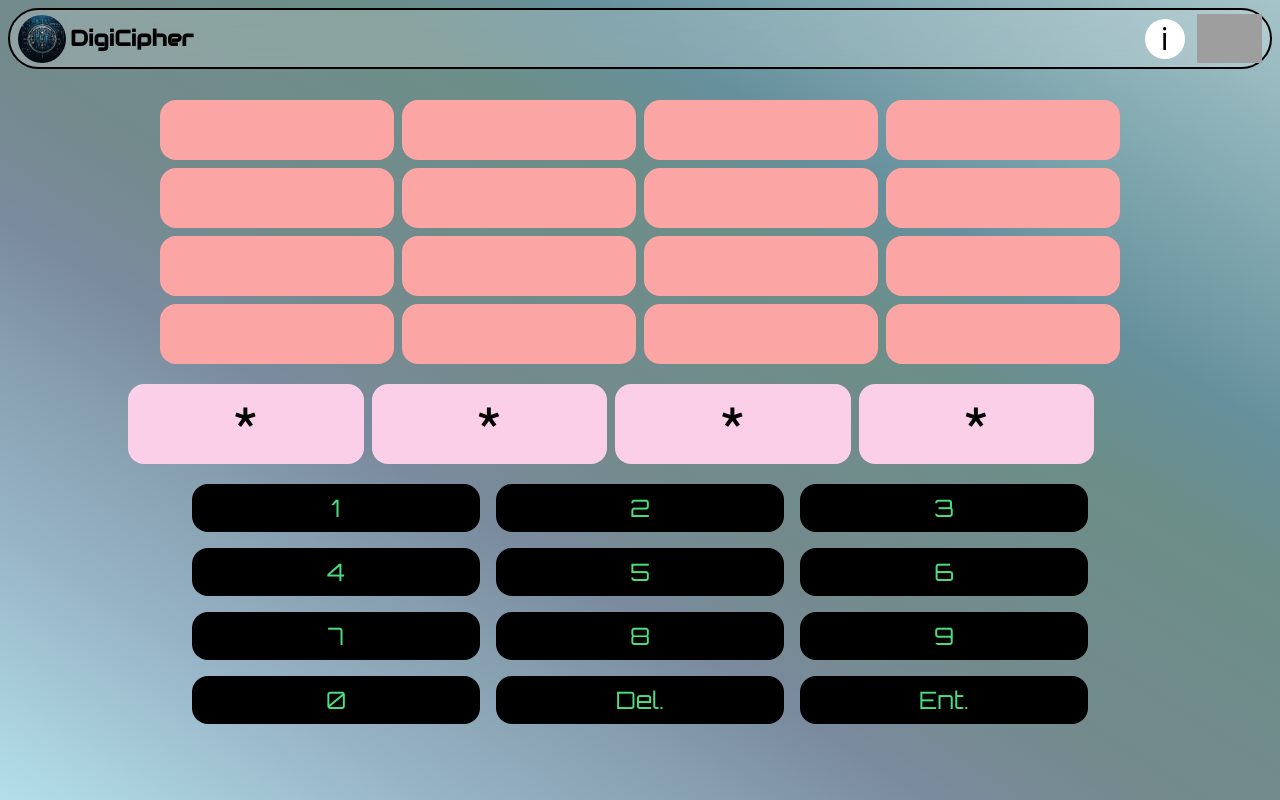
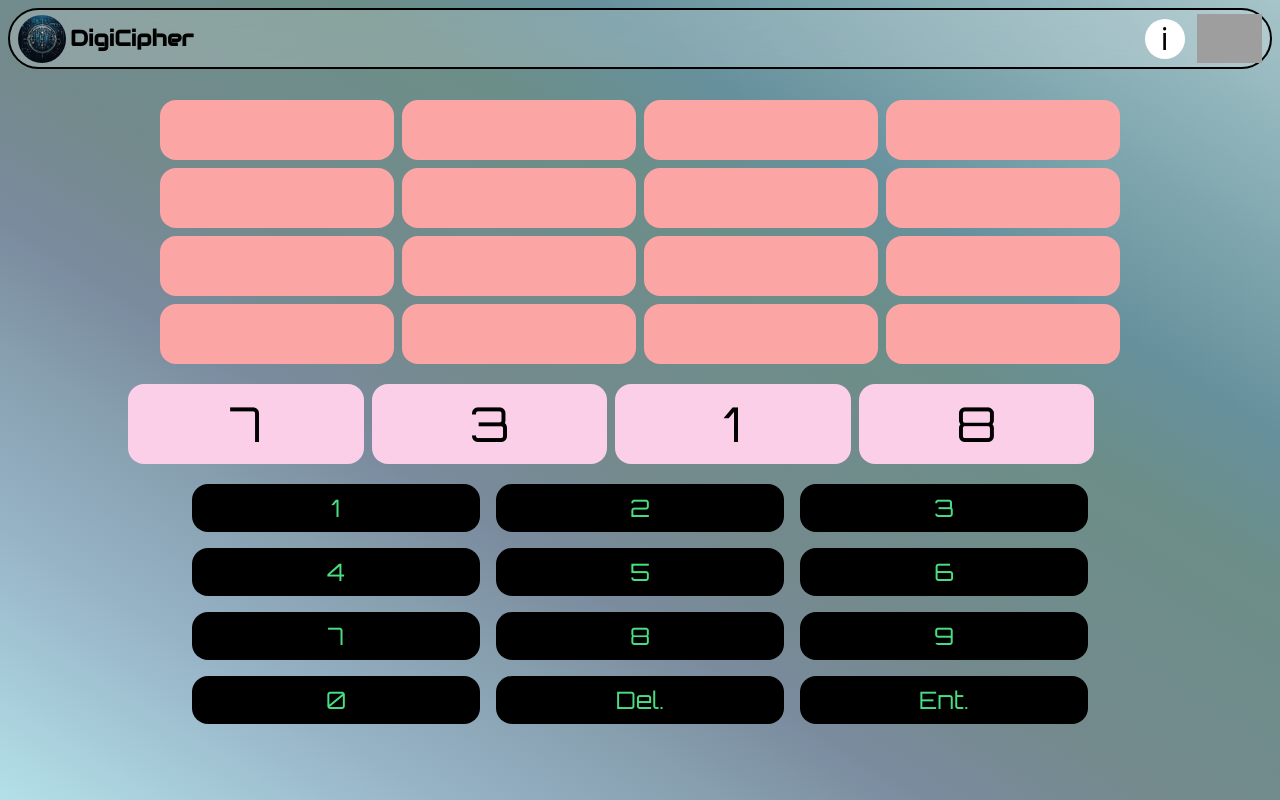
Before and after one commit to PJyoti04/digicipher, a React (Vite) app in the folder frontend/: page /classic in a window 1280 px wide. Built offline with nearby package versions, Linux system fonts and the light colour scheme; grey boxes are pictures that could not be loaded.

Commit message:
Debugged the error

```diff
--- a/frontend/src/Components/Pages/Classic.jsx
+++ b/frontend/src/Components/Pages/Classic.jsx
@@ -81,7 +81,6 @@ const Classic = () => {
   };
 
   const showInstructions = () => {
-    // Implementation for showing instructions
     setInstructions(!instructions);
   };
 
@@ -122,14 +121,12 @@ const Classic = () => {
       {/* Input */}
       <div className="h-[33%] w-[75%]">
         <div className="w-full h-full grid grid-cols-4 grid-rows-4 gap-2">
-          {" "}
-          {/* 4 rows */}
           {input.flat().map((digit, index) => (
             <div
               key={index}
               className={`h-full w-full font-audiowide rounded-xl flex items-center justify-center text-4xl ${getBgColor(
                 digit,
-                index % 3
+                index % 4
               )}`}
             >
               {digit}
@@ -153,39 +150,18 @@ const Classic = () => {
       </div>
 
       {/* Random Number */}
-      <div className="h-[10%] w-[80%] flex gap-2">
-        {randomNum && (
-          <>
-            {isGuessed ? (
-              randomNum
+      <div className="h-[10vh] w-[80vw] flex gap-2">
+        {randomNum
           .toString()
           .split("")
           .map((ele, idx) => (
             <div
-                    className="bg-pink-200 h-[100%] w-[23%] rounded-2xl flex justify-center items-center text-5xl font-orbitron"
+              className="bg-pink-200 h-full w-[23%] rounded-2xl flex justify-center items-center text-5xl font-orbitron"
               key={idx}
             >
               {ele}
             </div>
-                ))
-            ) : (
-              <>
-                <div className="bg-pink-200 h-[100%] w-[23%] rounded-2xl flex justify-center items-center text-5xl font-orbitron">
-                  *
-                </div>
-                <div className="bg-pink-200 h-[100%] w-[23%] rounded-2xl flex justify-center items-center text-5xl font-orbitron">
-                  *
-                </div>
-                <div className="bg-pink-200 h-[100%] w-[23%] rounded-2xl flex justify-center items-center text-5xl font-orbitron">
-                  *
-                </div>
-                <div className="bg-pink-200 h-[100%] w-[23%] rounded-2xl flex justify-center items-center text-5xl font-orbitron">
-                  *
-                </div>
-              </>
-            )}
-          </>
-        )}
+          ))}
       </div>
 
       {/* Keyboard */}
@@ -230,29 +206,11 @@ const Classic = () => {
           </h1>
 
           <button
-            className="bg-blue-500 text-white font-pressStart h-[10%] w-[60%] text-3xl rounded-lg"
+            className="bg-blue-500 text-white font-pressStart h-[12vh] w-[40%] text-2xl rounded-2xl"
             onClick={resetGame}
           >
             Play Again
           </button>
-        </div>
-      )}
-
-      {/* Instructions */}
-      {instructions && (
-        <div className="absolute h-[30vh] w-[80%] bg-white rounded-3xl px-4 py-4 bg-opacity-20 backdrop-blur-2xl top-20">
-          <div className="text-2xl">
-            <span className="h-10 w-10 bg-yellow-300 inline-block border-2 border-black"></span>{" "}
-            Digit is in the number
-          </div>
-          <div className="text-2xl mt-2">
-            <span className="h-10 w-10 bg-green-300 inline-block border-2 border-black"></span>{" "}
-            Digit is in the correct position
-          </div>
-          <div className="text-2xl mt-2">
-            <span className="h-10 w-10 bg-red-300 inline-block border-2 border-black"></span>{" "}
-            Digit is not in the number
-          </div>
         </div>
       )}
     </div>
```
Lines whose indentation alone changed are shown as unchanged.
